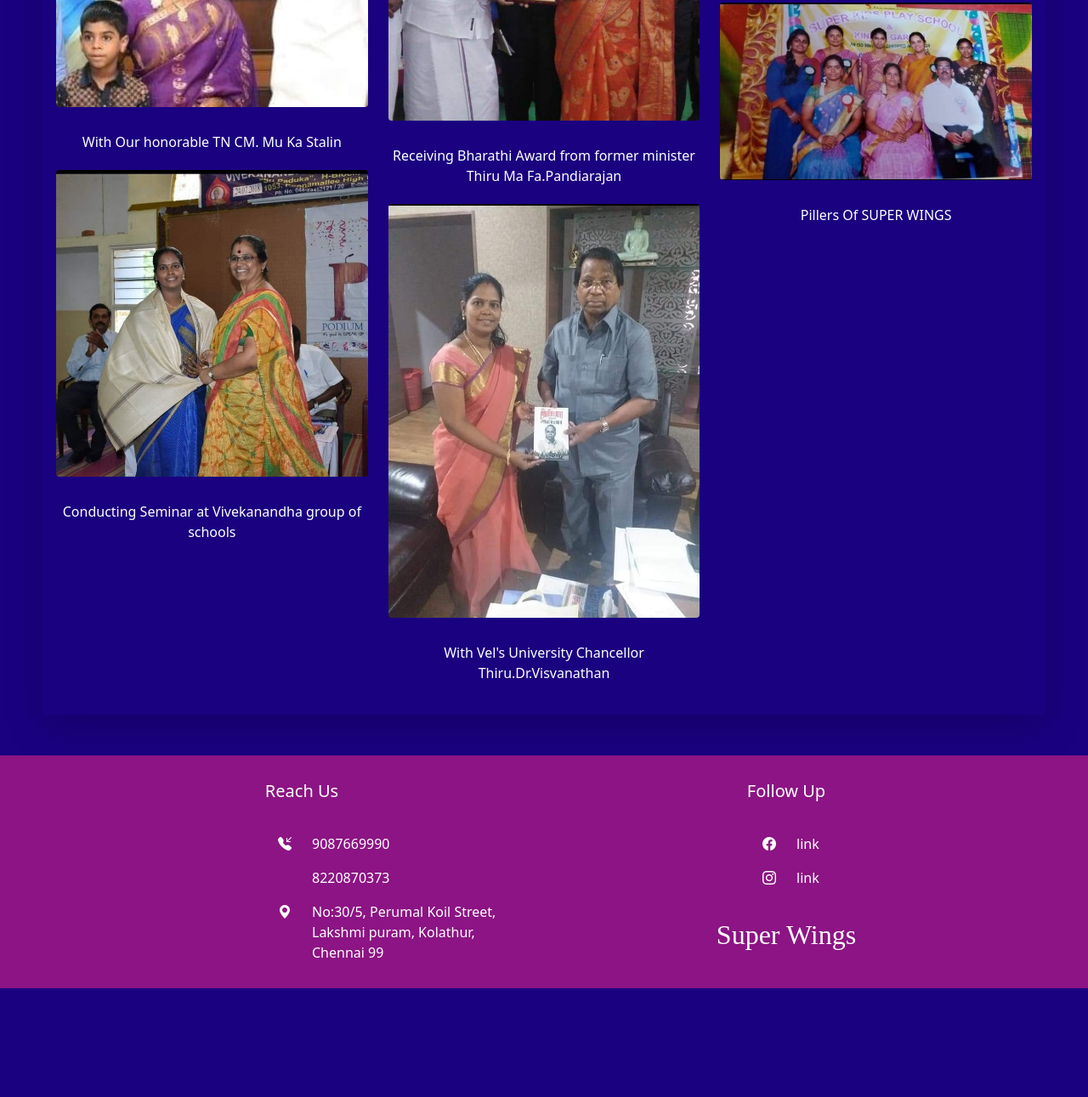
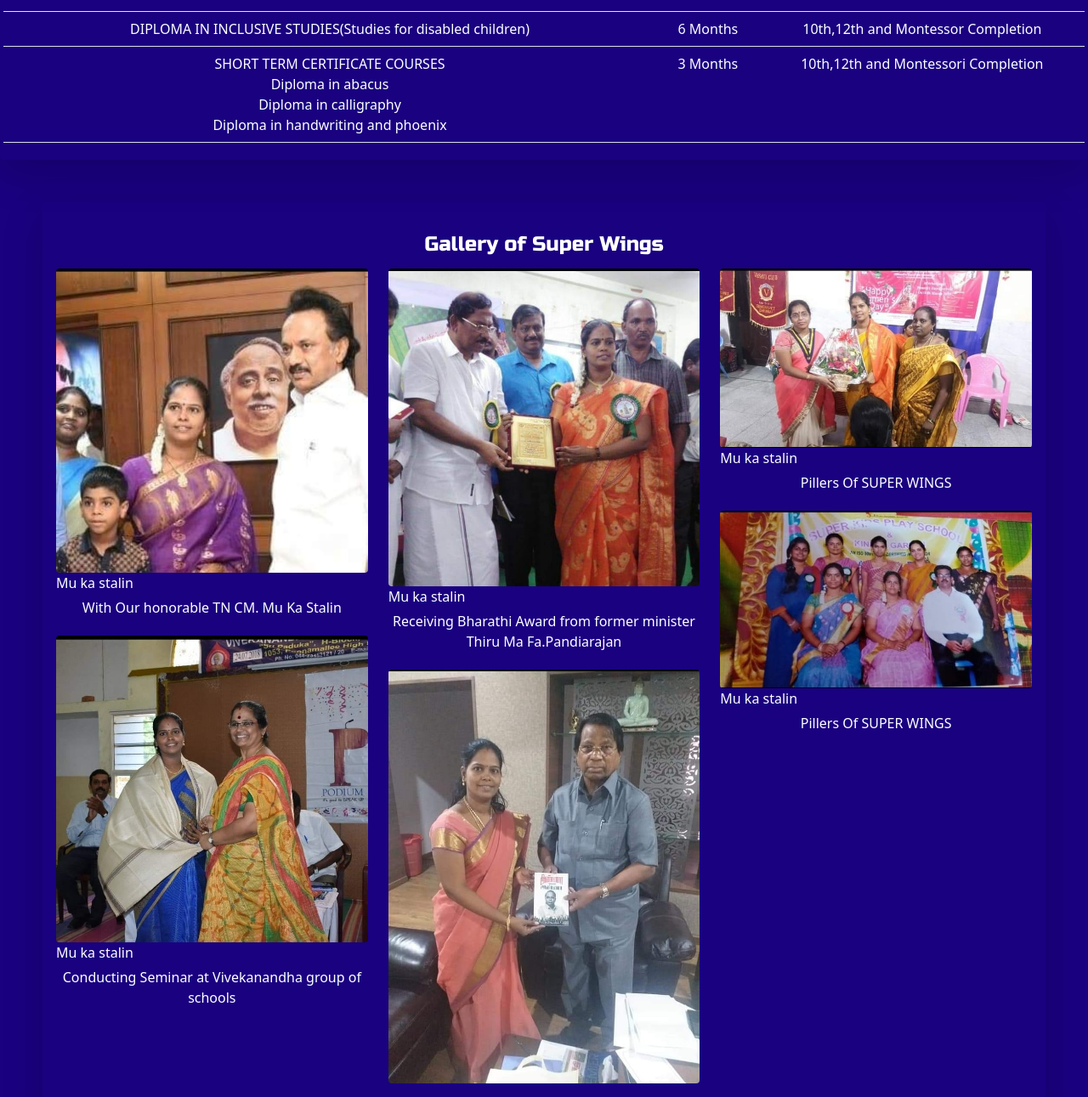
Before and after one commit to Sneha17A/superWings, a plain HTML site: page index.html in a window 1280 px wide. Shown: the part 2801-4092 px from the top of the page at 85% size. Before the commit the page ends 3964 px from the top, so only its background shows below. Drawn offline with nearby package versions, Linux system fonts and the light colour scheme; a web font is replaced by a local one.

Commit message:
Update index.html

```diff
--- a/index.html
+++ b/index.html
@@ -7,7 +7,7 @@
 	<link href="https://cdn.jsdelivr.net/npm/bootstrap@5.0.2/dist/css/bootstrap.min.css" rel="stylesheet" integrity="sha384-EVSTQN3/azprG1Anm3QDgpJLIm9Nao0Yz1ztcQTwFspd3yD65VohhpuuCOmLASjC" crossorigin="anonymous">
 	<script src="https://cdn.jsdelivr.net/npm/bootstrap@5.0.2/dist/js/bootstrap.bundle.min.js" integrity="sha384-MrcW6ZMFYlzcLA8Nl+NtUVF0sA7MsXsP1UyJoMp4YLEuNSfAP+JcXn/tWtIaxVXM" crossorigin="anonymous"></script>
 	 <link rel="stylesheet" href="https://cdnjs.cloudflare.com/ajax/libs/font-awesome/5.15.3/css/all.min.css"/>
-	 <link rel="stylesheet" href="https://cdn.jsdelivr.net/npm/bootstrap-icons@1.5.0/font/bootstrap-icons.css">
+	 <!-- <link rel="stylesheet" href="https://cdn.jsdelivr.net/npm/bootstrap-icons@1.5.0/font/bootstrap-icons.css"> -->
 	<title>Super Wings</title>
 </head>
 <body class="bodyclass">
@@ -103,17 +103,23 @@
     <div class="container">
     	<h3 class="org-name">Our Activity</h3>
     <div class="row">
+    	<div class="hover">
+    		<div class="box">
     		<div class="col">
+    			<!-- <div class="box"> -->
     				<img class="poster border shadow p-3 mb-5 bg-white rounded" src="poster1.jpg">
+    			<!-- </div> -->
     		</div>
     		<div class="col">
+    			<!-- <div class="box"> -->
     				<img class="poster border shadow p-3 mb-5 bg-white rounded" src="poster2.jpg">
-    		</div>
-    		<!-- <div class="col">
-    			<img class="poster border shadow p-3 mb-5 bg-white rounded" src="poster3.jpg">
-    		</div> -->
+    			<!-- </div> -->
     		</div>
     	</div>
+    	</div>
+    	</div>
+		</div>
+
 <!-- table -->
 <div class="shadow-lg p-1 mb-3 rounded" >
 <table class="table org-exp1" style="color: white;">
@@ -142,7 +148,7 @@
       <!-- <th scope="row">3</th> -->
       <td scope="row">DIPLOMA IN INCLUSIVE STUDIES(Studies for disabled children)</td>
       <td>6 Months</td>
-      <td>10th,12th and Montessori Completion</td>
+      <td>10th,12th and Montessor Completion</td>
     </tr>
     <tr>
       <!-- <th scope="row">3</th> -->
@@ -154,55 +160,101 @@
 </table>
 </div>
 
+<!-- gallery -->
 	<div class="gallery shadow-lg p-3 mb-5 rounded">
 	<h4 class="org-name">Gallery of Super Wings</h4>
 <div class="row">
   <div class="col-lg-4 col-md-12 mb-4 mb-lg-0">
+  	<div class="image">
   		<img
       src="image6.jpg"
-      class="w-100 shadow-1-strong rounded mb-4"
-      alt="Boat on Calm Water"
+      class="w-100 shadow-1-strong rounded image__img"
+      alt="Mr.Mu Ka Stalin"
     />
+    <div class="image__overlay image__overlay--primary">
+    	<div class="image__title">
+    	Mu ka stalin
+    </div>
     <p class="org">With Our honorable TN CM. Mu Ka Stalin</p>
+    </div>
+  	</div>
+
+  	<div class="image">
   		<img
       src="image14.jpg"
-      class="w-100 shadow-1-strong rounded mb-4"
+      class="w-100 shadow-1-strong rounded image__img"
       alt="Wintry Mountain Landscape"
     />
+    <div class="image__overlay image__overlay--primary">
+    	<div class="image__title">
+    	Mu ka stalin
+    </div>
      <p class="org">Conducting Seminar at Vivekanandha group of schools</p>
+    </div>
+  	</div>
   </div>
 
   <div class="col-lg-4 mb-4 mb-lg-0">
+  	 <div class="image">
   		<img
       src="image13.jpg"
-      class="w-100 shadow-1-strong rounded mb-4"
+      class="w-100 shadow-1-strong rounded image__img"
       alt="Mountains in the Clouds"
     />
+    <div class="image__overlay image__overlay--primary">
+    	<div class="image__title">
+    	Mu ka stalin
+    </div>
      <p class="org">Receiving Bharathi Award from former minister Thiru Ma Fa.Pandiarajan</p>
+    </div>
+  	</div>
+
+  	<div class="image">
   		<img
       src="image7.jpg"
-      class="w-100 shadow-1-strong rounded mb-4"
+      class="w-100 shadow-1-strong rounded mb-4 image__img"
       alt="Boat on Calm Water"
     />
+    <div class="image__overlay image__overlay--primary">
+    	<div class="image__title">
+    	Mu ka stalin
+    </div>
      <p class="org">With Vel's University Chancellor Thiru.Dr.Visvanathan</p>
+    </div>
+  	</div>
   </div>
 
   <div class="col-lg-4 mb-4 mb-lg-0">
+
+  	<div class="image">
   		<img
       src="image11.jpg"
-      class="w-100 shadow-1-strong rounded mb-4"
+      class="w-100 shadow-1-strong rounded image__img"
       alt="Waves at Sea"
     />
-
-    <img
-      src="image18.jpg"
-      class="w-100 shadow-1-strong rounded mb-4"
-      alt="Yosemite National Park"
-    />
+    <div class="image__overlay image__overlay--primary">
+    	<div class="image__title">
+    	Mu ka stalin
+    </div>
      <p class="org">Pillers Of SUPER WINGS</p>
     </div>
   	</div>
-<!-- Gallery -->
+
+  	<div class="image">
+  		<img
+      src="image18.jpg"
+      class="w-100 shadow-1-strong rounded image__img"
+      alt="Yosemite National Park"
+    />
+    <div class="image__overlay image__overlay--primary">
+    	<div class="image__title">
+    	Mu ka stalin
+    </div>
+     <p class="org">Pillers Of SUPER WINGS</p>
+    </div>
+  	</div>
+  </div>
+</div>
 </div>
 
 <!-- footer -->
@@ -214,14 +266,30 @@
 					<div class="container">
 						<div class="row">
 							<div class="col">
-								<i class="bi bi-telephone-inbound-fill"></i>
+							<div class="wrapper">
+								<div class="icon facebook">
+									<div class="tooltip">
+										Phone
+									</div>
+										<i class='fas fa-phone fa-2x'></i>
+									</div>
+								</div>
 							</div>
 							<div class="col"><p>9087669990</p>
 										<p>8220870373</p>
 							</div>
 						</div>
 						<div class="row">
-							<div class="col"><i class="bi bi-geo-alt-fill"></i></div>
+							<div class="col">
+								<div class="wrapper">
+								<div class="icon facebook">
+									<div class="tooltip">
+										Address
+									</div>
+										<i class='fas fa-address-book fa-pull-left fa-2x'></i>
+									</div>
+								</div>
+							</div>
 							<div class="col">No:30/5, Perumal Koil Street, Lakshmi puram, Kolathur, Chennai 99</div>
 						</div>
 					</div>
@@ -231,18 +299,24 @@
 					<div class="container">
 						<div class="row">
 							<div class="col">
-								<i class="bi bi-facebook"></i>
+								<div class="wrapper">
+								<div class="icon facebook">
+									<div class="tooltip">
+										Facebook
+									</div>
+										<a href="https://instagram.com/superwingsacademy?igshid=YmMyMTA2M2Y="><i class='fab fa-facebook fa-2x'></i></a>
+									</div>
+								</div>
 							</div>
 							<div class="col">
-								<p>link</p>
+								<div class="wrapper">
+								<div class="icon facebook">
+									<div class="tooltip">
+										Instagram
+									</div>
+										<a href="https://instagram.com/superwingsacademy?igshid=YmMyMTA2M2Y="><i class='fab fa-instagram fa-2x'></i></a>
 									</div>
 								</div>
-						<div class="row">
-							<div class="col">
-								<i class="bi bi-instagram"></i>
-							</div>
-							<div class="col">
-								<p>link</p>
 							</div>
 						</div>
 						<h2 class="orgname">Super Wings</h2>
```
Lines whose indentation alone changed are shown as unchanged.
